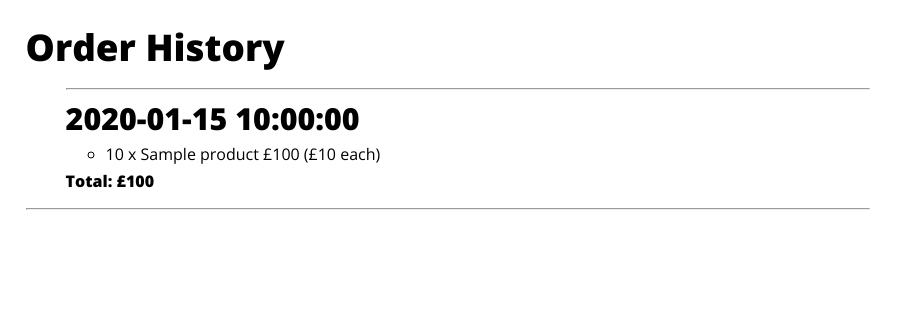
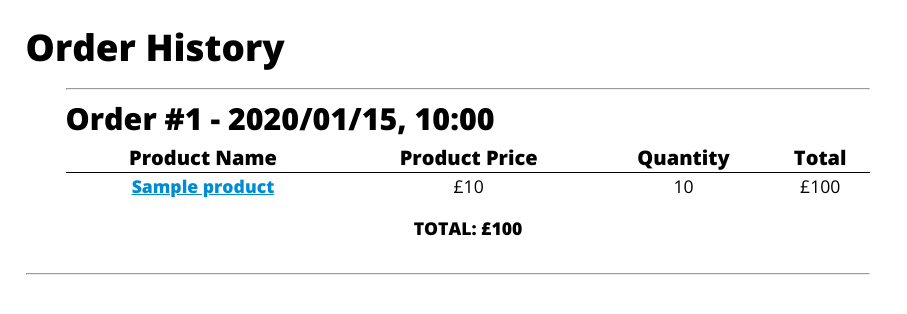
Before and after one commit to underrobyn/cm1102-webstore, a Flask app: page /orders in a window 1280 px wide. Shown: the part 49-363 px from the top of the page, without its empty margins (0-907 px from the left). Run offline with Flask 2, Linux system fonts and the light colour scheme; a user stored in the database is signed in; tables that the repository leaves empty hold one stand-in row (values such as "Sample post").

Commit message:
Checkout now moves items into correct db table and removes them from basket Order History page now works

```diff
--- a/store/routes.py
+++ b/store/routes.py
@@ -96,7 +96,7 @@ def basket():
 		product = Products.query.filter_by(id=item.product_id).first()
 		if product.id in shoppingDict.keys():
 			list = shoppingDict[product.id]
-			quant = int(list[0]) + item.quantity
+			quant = int(list[1]) + item.quantity
 			subtotal = int(quant * product.price)
 			shoppingDict[product.id] = [product.name, quant, product.price, subtotal, product.image, item.id]
 		else:
@@ -484,9 +484,10 @@ def orders():
 			total = total + curr_product.price * order_product.quantity
 
 		order_dict[order.id] = {
+			"id": order.id,
 			"products": products,
 			"total": total,
-			"time": order.time
+			"time": order.time.strftime("%Y/%m/%d, %H:%M"),
 		}
 
 	return render_template('orders.html', title='Order History', orders=order_dict)
--- a/store/static/css/styles.css
+++ b/store/static/css/styles.css
@@ -66,6 +66,32 @@ a.button {
 	border: 0.1rem solid transparent;
 	border-radius: 0;
 	text-decoration:none;
+}
+
+table {
+	width: 100%;
+	text-align: center;
+	box-sizing:border-box;
+	border-spacing:0;
+	border-collapse:collapse;
+}
+
+tr th {
+	border-bottom:0.1rem solid #000;
+}
+
+table thead tr {
+	font-weight:900;
+	font-size:1.25rem;
+}
+
+table tbody tr {
+	font-size:1.1rem;
+	transition: 0.2s ease-in-out background-color;
+}
+
+table tbody tr:hover {
+	background-color:rgba(0,0,0,0.1);
 }
 
 /* Styles for main site & admin navigation bars */
@@ -239,6 +265,13 @@ form span {
 	margin: 2rem 0 0 0;
 }
 
+span.thick {
+	display: block;
+	margin: 1rem 0;
+	text-transform: uppercase;
+	font-weight: 600;
+}
+
 section {
 	display:block;
 	float:left;
--- a/store/templates/checkout.html
+++ b/store/templates/checkout.html
@@ -7,8 +7,8 @@
 	<h1>Checkout</h1>
 	<fieldset>
 		<legend>Order Summary</legend>
-		<p>Order Total: £{{ total }}</p>
-		<input type="submit" value="Edit Basket">
+		<span class="thick">Order Total: £{{ total }}</span>
+		<a href="{{ url_for('basket') }}" class="button small_button">Edit Basket</a>
 	</fieldset>
 
 	<form method="POST" action="{{ url_for('checkout')}}">
--- a/store/templates/orders.html
+++ b/store/templates/orders.html
@@ -9,13 +9,32 @@
 			<ul>
 			{% for key, value in orders.items() %}
 				<hr>
-				<h3>{{ value['time'] }}</h3>
-				<ul>
-					{% for product in value['products'] %}
-						<li>{{ product['quantity'] }} x {{ product['name'] }} £{{ product['total'] }} (£{{ product['price'] }} each)</li>
-					{% endfor %}
-				</ul>
-				<h4>Total: £{{ value['total'] }}</h4>
+				<h3>Order #{{ value['id'] }} - {{ value['time'] }}</h3>
+				<table>
+					<thead>
+						<tr>
+							<th>Product Name</th>
+							<th>Product Price</th>
+							<th>Quantity</th>
+							<th>Total</th>
+						</tr>
+					</thead>
+					<tbody>
+						{% for product in value['products'] %}
+							<tr>
+								<td><a href="{{ url_for('product', product_id=product['id']) }}">{{ product['name'] }}</a></td>
+								<td>£{{ product['price'] }}</td>
+								<td>{{ product['quantity'] }}</td>
+								<td>£{{ product['total'] }}</td>
+							</tr>
+						{% endfor %}
+						<tr>
+							<td colspan="4">
+								<span class="thick">Total: £{{ value['total'] }}</span>
+							</td>
+						</tr>
+					</tbody>
+				</table>
 			{% endfor %}
 			</ul>
 		<hr>
```
